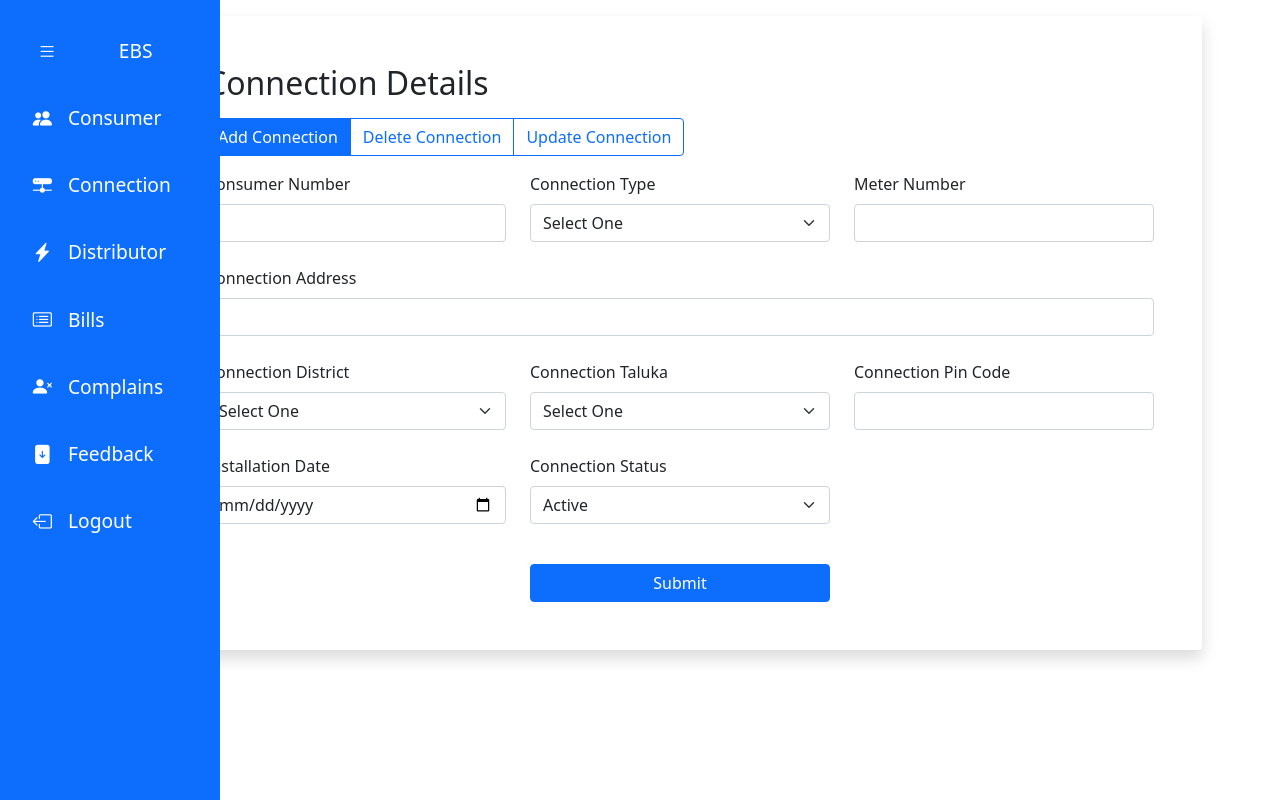
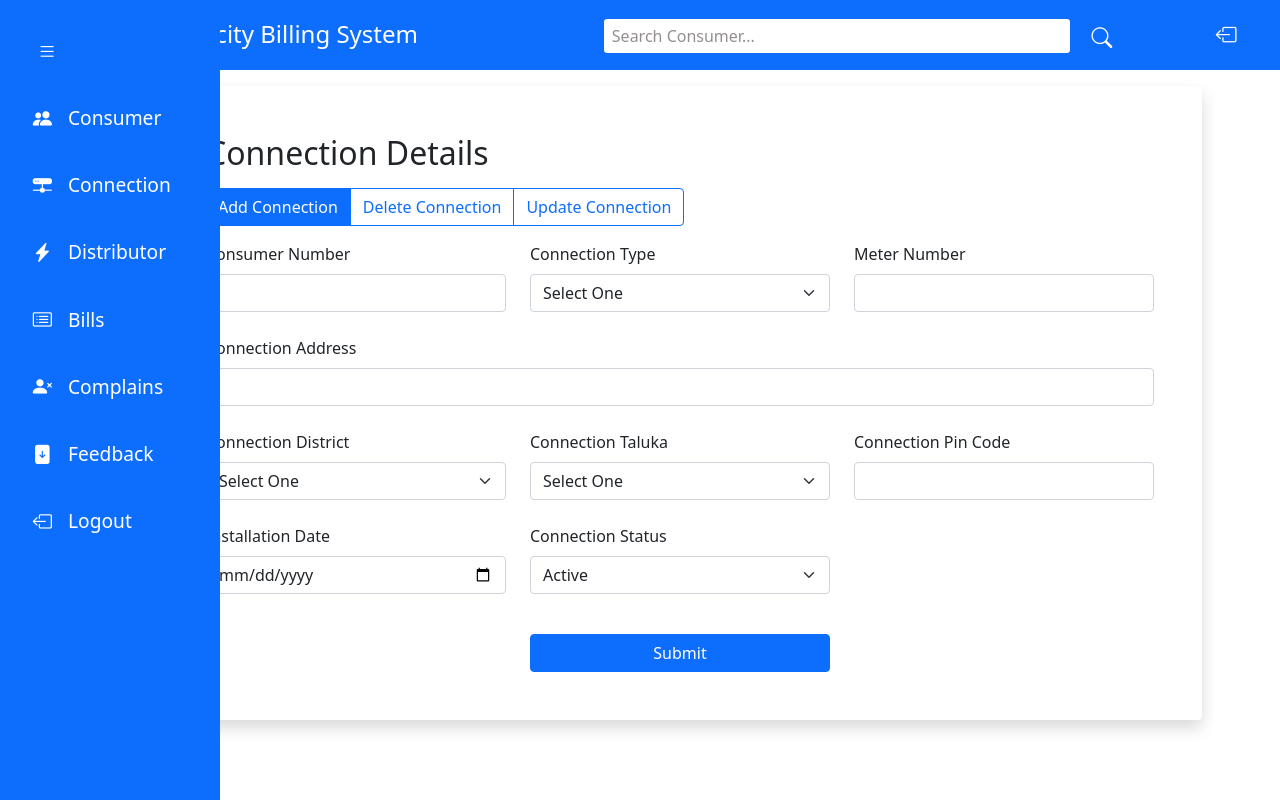
Before and after one commit to Sachinsingh01/ElecBillSys, a Flask app: page /adminConn in a window 1280 px wide. Run offline with Flask 2, Linux system fonts and the light colour scheme; the visitor is signed in with stand-in values (Sample User, id 1); parts of the project's set-up code (start-up, migrations or seed data) failed here and were passed over.

Commit message:
asdfasdf

```diff
--- a/application/__init__.py
+++ b/application/__init__.py
@@ -268,12 +268,12 @@ def billsList():
 
 @app.route("/billDetail")
 def billDetail():
-    cid = session["id"]
-    conn = mysql.connect()
-    bill = Bill(conn, request,cid)
-    print(bill.getAmount())
+    # cid = session["id"]
+    # conn = mysql.connect()
+    # bill = Bill(conn, request,cid)
+    # print(bill.getAmount())
     # amount = pass
-    js = {"fname":consumer.fname, "lname":consumer.lname, "cid":consumer.cid, "address":consumer.address, "taluka":consumer.taluka, "district":consumer.district, "pinCode":consumer.pinCode, "meterId":consumer.meterId, "conType":consumer.conType, "contact":consumer.contact, "sanctionedLoad":consumer.sanctionedLoad}
+    # js = {"fname":consumer.fname, "lname":consumer.lname, "cid":consumer.cid, "address":consumer.address, "taluka":consumer.taluka, "district":consumer.district, "pinCode":consumer.pinCode, "meterId":consumer.meterId, "conType":consumer.conType, "contact":consumer.contact, "sanctionedLoad":consumer.sanctionedLoad}
     return render_template("billDetail.html" )
 
 @app.route("/adminConn", methods=["POST", "GET"])
--- a/application/static/css/navbar.css
+++ b/application/static/css/navbar.css
@@ -11,7 +11,6 @@
     left: 0;
     z-index: 1000;
 }
-
 
 .ctn-body{
     padding: 0.6rem;
@@ -117,3 +116,68 @@
 #hamburger:hover{
     background-color:rgb(2,86,212);
 }
+
+/* Appbar */
+#ctn-appbar{
+    box-sizing: border-box;
+    padding: 0;
+    margin: 0;
+    width: calc(100vw - 90px);
+    height: 70px;
+    background-color: #0d6efd;
+    transition: 0.2s ease-in-out;
+    position: fixed;
+    top: 0;
+    right: 0;
+    z-index: 800;
+}
+
+#ctn-body-appbar{
+    width: 100%;
+    overflow: hidden;
+}
+
+
+#app-logo{
+    font-size: 1.5rem;
+    color:#fff;
+    padding: 0.5rem;
+}
+#app-name{
+    font-size: 1.5rem;
+    color:#fff;
+}
+
+#app-list{
+    display: flex;
+    align-content: center;
+}
+
+#search-btn:hover,
+#logout-btn:hover{
+    background-color: rgb(2,86,212);
+}
+
+#search-btn,
+#logout-btn{
+    color: #fff;
+    font-size: 1.3rem;
+}
+
+#search-form{
+    display: flex;
+}
+
+#search{
+    margin: 0.2rem 0.5rem;
+    width: 80%;
+    height: 85%;
+    padding: 0.3rem 0.5rem;
+    border-radius: 0.2rem;
+    border: none;
+    outline: none;
+}
+
+#search::placeholder{
+    color:#948f8f;
+}
--- a/application/templates/connectionDataInput.html
+++ b/application/templates/connectionDataInput.html
@@ -56,7 +56,9 @@
             #container{
                 position: absolute;
                 width: calc(100vw - 80px);
+                height: calc(100vh - 70px);
                 right: 0;
+                bottom: 0;
             }
         </style>
     <title>Admin Dash</title>
@@ -91,11 +93,11 @@
 										{% endwith %}
 										{% include "includes/connectionInputs/connectionAdd.html" %}
 										{% include "includes/connectionInputs/connectionFilter.html" %}
-                    {% include "navbar.html" %}
             </section>
         </section>
     </div>
 
+		{% include "navbar.html" %}
 
 
     <script src="https://cdn.jsdelivr.net/npm/@popperjs/core@2.9.2/dist/umd/popper.min.js"
--- a/application/templates/navbar.html
+++ b/application/templates/navbar.html
@@ -22,10 +22,10 @@
   </head>
 
   <body>
-    <div class="ctn">
+    <div class="ctn ">
         <div class="ctn-body">
             <ul class="nav-list">
-                <li class="nav-elements"><i id="hamburger" class="bi bi-list"></i><div class="nav-app-name">EBS</div></li>
+                <li class="nav-elements"><i id="hamburger" class="bi bi-list"></i><div class="nav-app-name"></div></li>
                 <li class="nav-elements"><a href="/adminCust" class="nav-link"><i class="bi bi-people-fill"></i><div class="nav-txt">Consumer</div></a></li>
                 <li class="nav-elements"><a href="/adminConn" class="nav-link"><i class="bi bi-hdd-network-fill"></i><div class="nav-txt">Connection</div></a></li>
                 <li class="nav-elements"><a href="/adminDist" class="nav-link"><i class="bi bi-lightning-charge-fill"></i><div class="nav-txt">Distributor</div></a></li>
@@ -35,6 +35,27 @@
                 <li class="nav-elements"><a href="{{url_for('logout')}}" class="nav-link"><i class="bi bi-box-arrow-left"></i><div class="nav-txt">Logout</div></a></li>
             </ul>
         </div>
+    </div>
+    <div  id="ctn-appbar">
+      <div id="ctn-body-appbar">
+        <div class="row" id="app-list">
+          <div class="col-5 d-flex my-3" id="app-elements">
+            <div class="ms-3" id="app-logo"><i class="bi bi-lightbulb-fill"></i></div>
+            <div id="app-name">Electricity Billing System</div>
+          </div>
+          <div class="col-6 my-3" id="search-bar">
+            <form class="d-flex" id="search-form">
+              <input class="me-1" type="search" placeholder="Search Consumer..." id="search">
+              <button class="btn btn-outline-none" type="submit" id="search-btn"><i class="bi bi-search" id="search-icon"></i></button>
+            </form>
+          </div>
+          <div class="col-1 my-3 align-center" id="logout">
+            <div class="d-flex" id="logout-btn-case">
+              <button class="btn btn-outline-none p-2" type="submit" id="logout-btn"><i class="bi bi-box-arrow-left mx-1" id="log-icon"></i></button>
+            </div>
+          </div>
+        </div>
+      </div>
     </div>
     <script
       src="https://cdn.jsdelivr.net/npm/@popperjs/core@2.9.2/dist/umd/popper.min.js"
```
Also changed, not shown: application/templates/billDetail.html (+6 -4 lines). Lines whose indentation alone changed are shown as unchanged.
